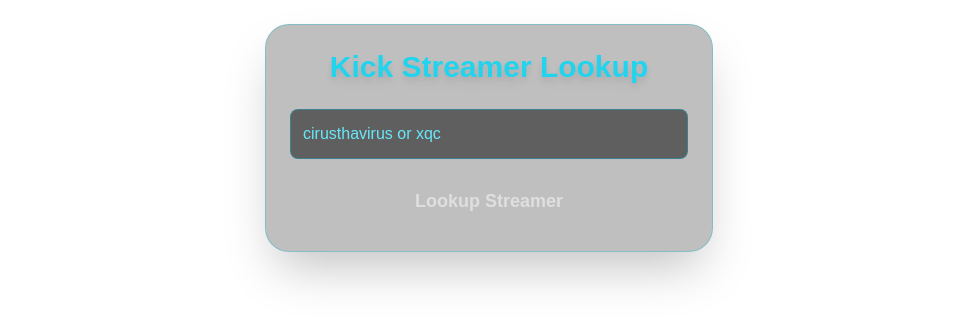
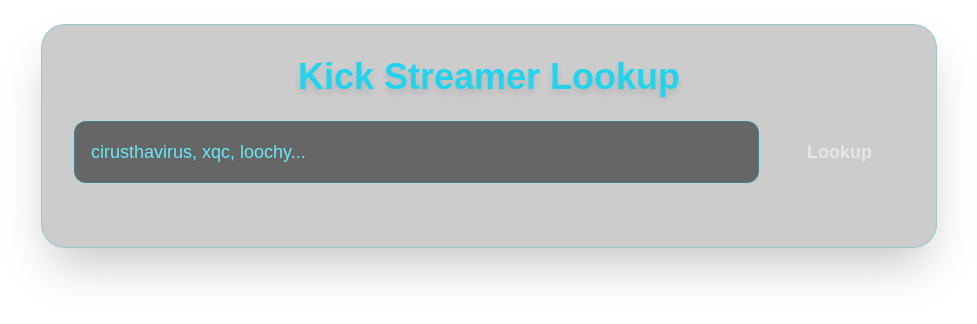
Before and after one commit to CirusTV/kick-user-lookup, a React (Create React App) app: page / in a window 1280 px wide. Shown: the top 324 px of the page, without its empty margins (151-1128 px from the left). Built offline with nearby package versions, Linux system fonts and the light colour scheme; the HTML template or start-up script is replaced by a standard one.

Commit message:
Update App.js

```diff
--- a/src/App.js
+++ b/src/App.js
@@ -16,108 +16,108 @@
     setError('');
     setData(null);
 
-    console.log('Lookup clicked for:', username);
+    console.log('Looking up:', username);
 
     try {
       const res = await fetch(`https://kick.com/api/v2/channels/${username}`);
-      console.log('API status:', res.status);
+      console.log('Status:', res.status);
 
       if (!res.ok) {
-        throw new Error(`Kick API error - status ${res.status} (maybe user doesn't exist?)`);
+        throw new Error(`Kick API error - status ${res.status} (user might not exist)`);
       }
 
       const json = await res.json();
-      console.log('API response data:', json);
+      console.log('Raw API data:', json); // ← this will show in console what we're getting
 
       setData(json);
     } catch (err) {
-      console.error('Fetch failed:', err);
-      setError(err.message || 'Failed to load profile – check username or try again');
+      console.error('Fetch error:', err);
+      setError(err.message || 'Failed to load – try again or check username');
     } finally {
       setLoading(false);
     }
   };
 
+  const followers = data?.followersCount || data?.follower_count || 0;
+  const isLive = data?.livestream?.is_live || false;
+  const viewers = data?.livestream?.viewer_count || 0;
+  const bio = data?.user?.bio || 'No bio set';
+  const createdAt = data?.user?.created_at ? new Date(data.user.created_at).toLocaleDateString() : 'Unknown';
+  const verified = data?.user?.verified ? '✅ Verified' : '';
+
   return (
-    <div className="min-h-screen bg-transparent p-6">
-      <div className="max-w-md mx-auto bg-black/25 backdrop-blur-xl rounded-3xl border border-cyan-500/30 shadow-2xl overflow-hidden">
-        <div className="p-6">
-          <h1 className="text-3xl font-bold mb-6 text-center text-cyan-400 drop-shadow-lg">
+    <div className="min-h-screen bg-transparent p-4 md:p-6">
+      <div className="max-w-4xl mx-auto bg-black/20 backdrop-blur-xl rounded-3xl border border-cyan-500/25 shadow-2xl overflow-hidden">
+        <div className="p-6 md:p-8">
+          <h1 className="text-3xl md:text-4xl font-bold mb-6 text-center text-cyan-400 drop-shadow-lg">
             Kick Streamer Lookup
           </h1>
 
-          {/* Input + Button – always visible */}
-          <div className="flex flex-col gap-4">
+          {/* Input + Button */}
+          <div className="flex flex-col md:flex-row gap-4 mb-8">
             <input
               type="text"
               value={username}
-              onChange={(e) => setUsername(e.target.value)}
-              placeholder="cirusthavirus or xqc"
-              className="w-full p-3 bg-black/50 border border-cyan-500/40 rounded-lg text-white placeholder-cyan-300 focus:outline-none focus:border-pink-500 transition"
+              onChange={(e) => setUsername(e.target.value.trim())}
+              placeholder="cirusthavirus, xqc, loochy..."
+              className="flex-1 p-4 bg-black/50 border border-cyan-500/40 rounded-xl text-white placeholder-cyan-300 focus:outline-none focus:border-pink-500 transition text-lg"
             />
 
             <button
               onClick={fetchUser}
-              disabled={loading || !username.trim()}
-              className="watch-btn px-8 py-3 text-lg font-bold disabled:opacity-50 disabled:cursor-not-allowed"
+              disabled={loading || !username}
+              className="watch-btn px-8 py-4 text-lg font-bold disabled:opacity-50 disabled:cursor-not-allowed md:w-auto w-full"
             >
-              {loading ? 'Looking up...' : 'Lookup Streamer'}
+              {loading ? 'Fetching...' : 'Lookup'}
             </button>
           </div>
 
-          {/* Loading / Error / Result */}
-          {loading && (
-            <p className="mt-6 text-center text-cyan-400 animate-pulse">
-              Fetching profile...
-            </p>
-          )}
+          {/* Loading / Error */}
+          {loading && <p className="text-center text-cyan-400 animate-pulse text-lg">Loading profile...</p>}
+          {error && <p className="text-center text-red-400 font-medium text-lg">{error}</p>}
 
-          {error && (
-            <p className="mt-6 text-center text-red-400 font-medium">
-              {error}
-            </p>
-          )}
-
+          {/* Profile Card */}
           {data && (
-            <div className="mt-8 p-6 bg-black/40 rounded-2xl border border-cyan-500/20">
-              <div className="flex flex-col items-center gap-4">
+            <div className="p-6 md:p-8 bg-black/30 rounded-2xl border border-cyan-500/20">
+              <div className="flex flex-col md:flex-row items-center md:items-start gap-6 md:gap-10">
                 <img
                   src={data.user?.profile_pic || 'https://kick.com/default-avatar.png'}
                   alt={data.user?.username || 'User'}
-                  className="w-28 h-28 rounded-full border-4 border-pink-500 shadow-lg object-cover"
+                  className="w-32 h-32 md:w-40 md:h-40 rounded-full border-4 border-pink-500 shadow-2xl object-cover flex-shrink-0"
                 />
 
-                <h2 className="text-2xl font-bold text-white">
-                  {data.user?.username || 'Unknown'}
+                <div className="flex-1 text-center md:text-left">
+                  <h2 className="text-3xl font-bold text-white mb-2">
+                    {data.user?.username || 'User'} {verified && <span className="text-green-400 text-xl">✓</span>}
                   </h2>
 
-                <p className="text-center text-cyan-300 text-sm max-w-xs">
-                  {data.user?.bio || 'No bio set yet'}
-                </p>
+                  <p className="text-cyan-300 mb-4 text-lg">{bio}</p>
 
-                <div className="grid grid-cols-2 gap-6 w-full text-center mt-4">
+                  <div className="grid grid-cols-2 md:grid-cols-3 gap-6 text-center md:text-left">
                     <div>
                       <p className="text-sm text-gray-300">Followers</p>
-                    <p className="text-xl font-bold text-neonCyan">
-                      {data.followersCount?.toLocaleString() || '0'}
-                    </p>
+                      <p className="text-2xl font-bold text-neonCyan">{followers.toLocaleString()}</p>
                     </div>
 
                     <div>
                       <p className="text-sm text-gray-300">Status</p>
-                    <p className={`text-xl font-bold ${data.livestream?.is_live ? 'text-green-400' : 'text-red-400'}`}>
-                      {data.livestream?.is_live ? 'LIVE' : 'Offline'}
+                      <p className={`text-2xl font-bold ${isLive ? 'text-green-400' : 'text-red-400'}`}>
+                        {isLive ? 'LIVE' : 'Offline'}
                       </p>
                     </div>
 
-                  {data.livestream?.is_live && (
-                    <div className="col-span-2">
-                      <p className="text-sm text-gray-300">Current Viewers</p>
-                      <p className="text-xl font-bold text-pink-400">
-                        {data.livestream.viewer_count?.toLocaleString() || '0'}
-                      </p>
+                    {isLive && (
+                      <div>
+                        <p className="text-sm text-gray-300">Viewers</p>
+                        <p className="text-2xl font-bold text-pink-400">{viewers.toLocaleString()}</p>
                       </div>
                     )}
+
+                    <div>
+                      <p className="text-sm text-gray-300">Joined</p>
+                      <p className="text-lg text-cyan-300">{createdAt}</p>
+                    </div>
+                  </div>
                 </div>
               </div>
             </div>
```
Lines whose indentation alone changed are shown as unchanged.
